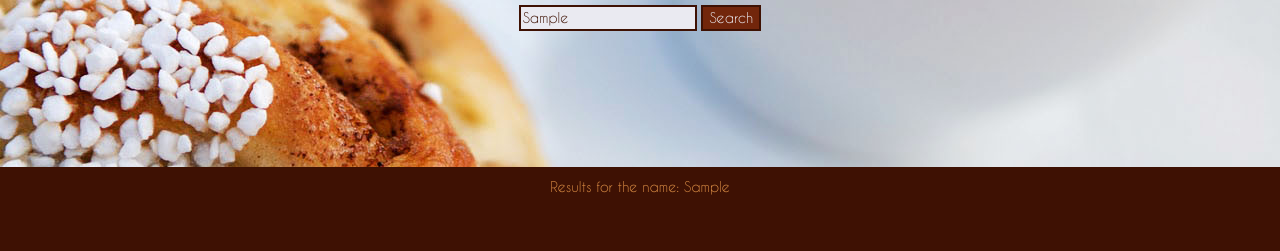
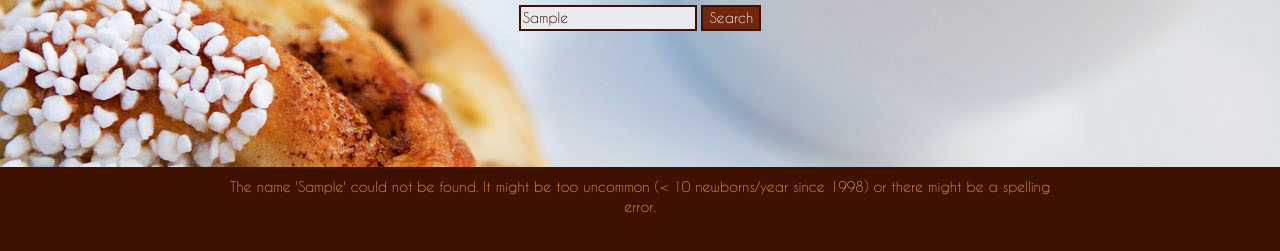
Before and after one commit to Alicecold/NamesOfSweden, a plain HTML site: page index.html in a window 1280 px wide. Both pictures are taken after typing "Sample" into the empty fields and a click on the input "Search". Shown: the part 233-484 px from the top of the page. Drawn offline with nearby package versions, Linux system fonts and the light colour scheme; no server answers.

Commit message:
Error Message added

```diff
--- a/js/script.js
+++ b/js/script.js
@@ -13,6 +13,13 @@ function nameSearched(name) {
 
 function setTitle(name) {
     document.getElementById("title_text").innerHTML = "Results for the name: " + name;
+
+}
+
+function setTitleNameNotFound(name) {
+    document.getElementById("title_text").innerHTML = "The name '" + name + "' could not be found. It might be too uncommon (< 10 newborns/year since 1998) or there might be a spelling error.";
+    document.getElementById("saved_btn").style.display = "none";
+    document.getElementById("result_table").style.display = "none";
 }
 
 function getSCBData(input) {
@@ -54,6 +61,7 @@ function getSCBData(input) {
         },
         error: function (jqXHR, status, thrown) {
             console.log("Oooops! " + thrown);
+            setTitleNameNotFound(input);
         }
     });
 }
@@ -74,4 +82,12 @@ function showResults(output) {
 
 document.getElementById("saved_btn").onclick = function () {
     document.getElementById("saved_list").style.display = "inline";
+
+    var dbs = firebase.database();
+
+    dbs.ref("users/test").set({
+        name: "Alice",
+    });
+
+
 }
```
Also changed, not shown: index.html (+1 -0 lines).
